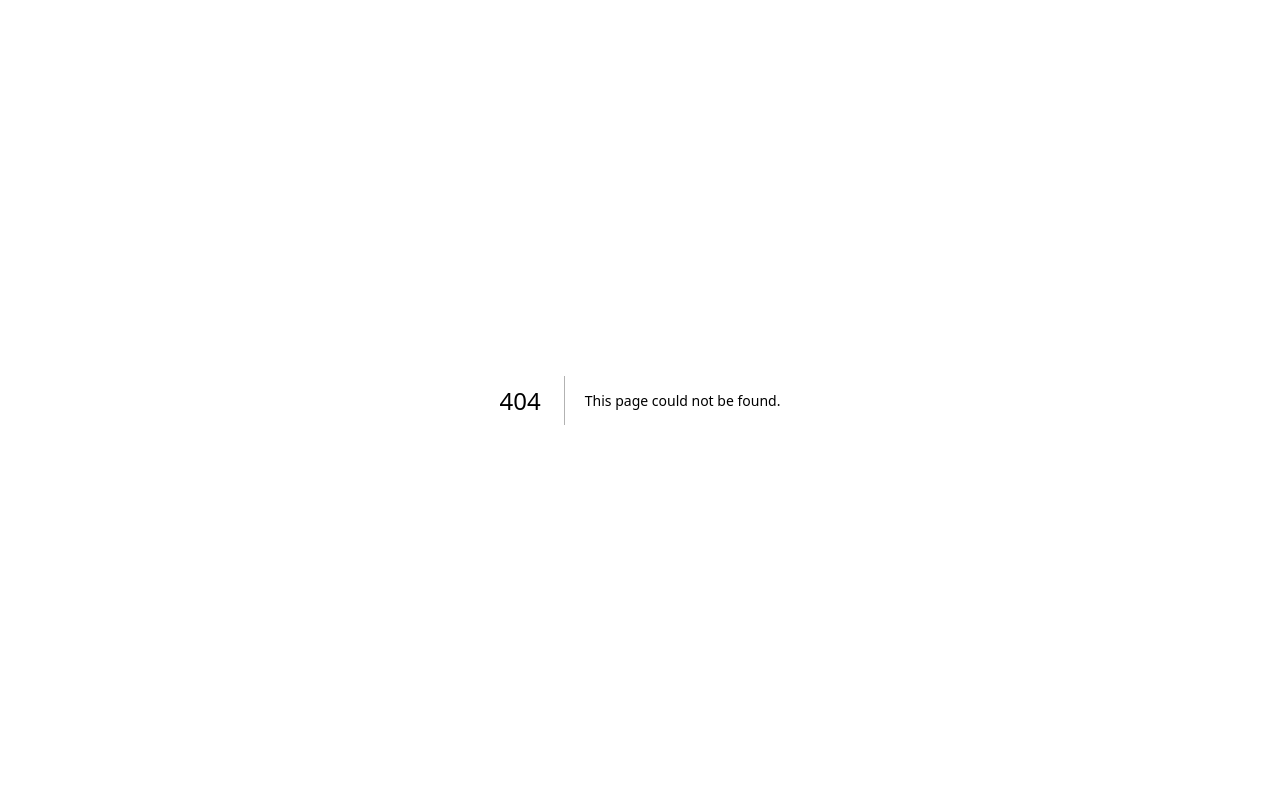
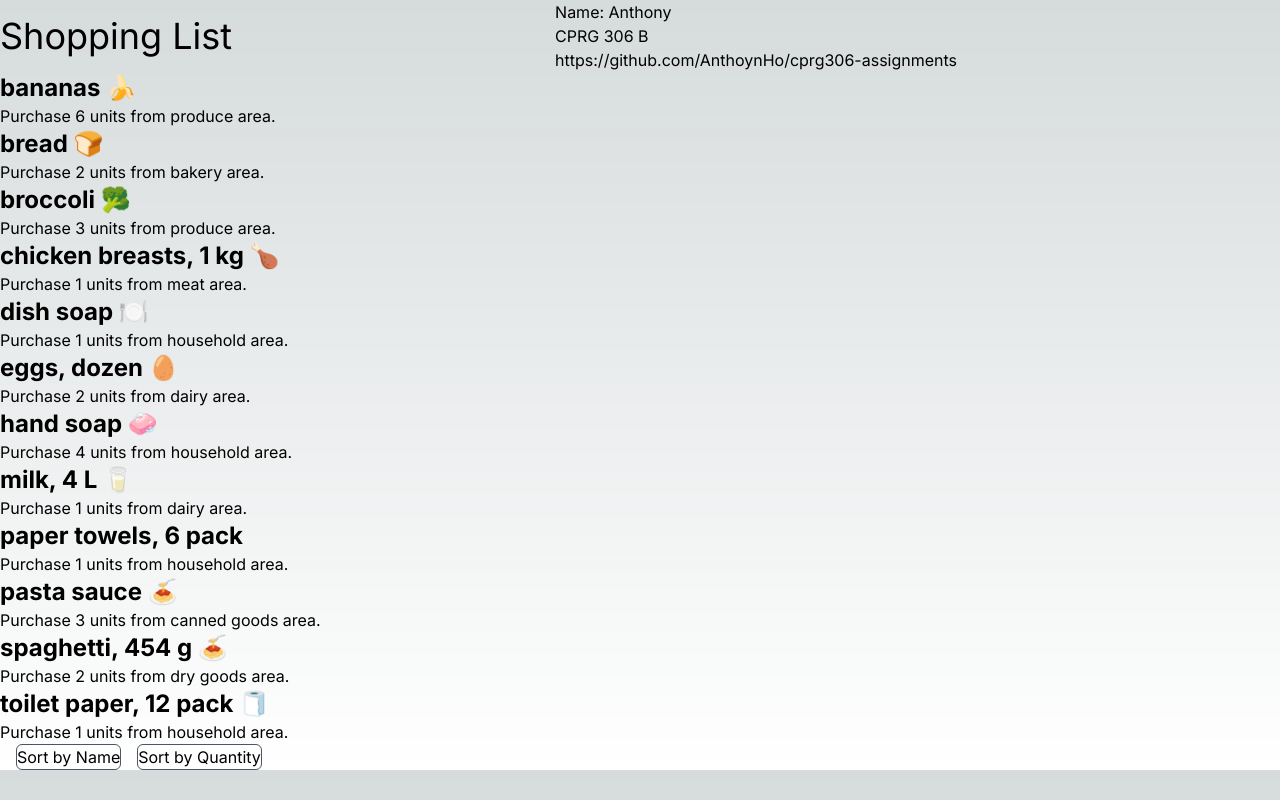
Before and after one commit to AnthoynHo/cprg306-assignments, a Next.js app: page /week5 in a window 1280 px wide. Before the commit this address had no page. Built offline with nearby package versions, Linux system fonts and the light colour scheme.

Commit message:
Week 5
Week 5 assignment done base line

```diff
--- a/app/page.js
+++ b/app/page.js
@@ -18,6 +18,9 @@ export default function Home() {
       <p>
         <Link href="/week4">Week 4</Link>
       </p>
+      <p>
+        <Link href="/week5">Week 5</Link>
+      </p>
       </div>
     </>
   )
--- /dev/null
+++ b/app/week5/item-list.js
@@ -0,0 +1,47 @@
+import Item from "./item";
+import { useState } from "react"
+import itemsData from "./items.json"
+
+export default function ItemList() {
+const [sortBy,setSortBy] = useState("name")
+
+var sortedItems = [...itemsData].sort((a,b) => {
+if (sortBy === "name"){
+    return a.name.localeCompare(b.name)
+} else if (sortBy === "quantity"){
+    return a.quantity - b.quantity
+}
+});
+
+  return(
+    <div>
+        <div>
+            <ul>
+            {sortedItems.map((item) => (
+                <Item
+                key={item.id}
+                name = {item.name}
+                quantity={item.quantity}
+                category={item.category}
+                />
+            ))}
+            </ul>
+        </div>
+        <div>
+            <button
+                onClick={() => setSortBy("name")}
+                className = "border-gray-600 border border-80px rounded-md ml-4 text-white-900"
+            >
+                Sort by Name
+            </button>
+            <button
+                onClick={() => setSortBy("quantity")}
+                className = "border-gray-600 border border-80px rounded-md ml-4 text-white-900"
+            >
+                Sort by Quantity
+            </button>
+        </div>
+    </div>
+  )
+
+}
--- /dev/null
+++ b/app/week5/item.js
@@ -0,0 +1,8 @@
+export default function Item ({name, quantity, category}){
+    return(
+        <div>
+            <h2 className= "text-2xl font-bold">{name}</h2>
+            <p className= "text-base">Purchase {quantity} units from {category} area.</p>
+        </div>
+    )
+    }
--- /dev/null
+++ b/app/week5/items.json
@@ -0,0 +1,74 @@
+[
+    {
+      "id": "1h2GJKH12gkHG31h1H",
+      "name": "milk, 4 L 🥛",
+      "quantity": 1,
+      "category": "dairy"
+    },
+    {
+      "id": "2KJH3k2j3H1k2J3K1H",
+      "name": "bread 🍞",
+      "quantity": 2,
+      "category": "bakery"
+    },
+    {
+      "id": "3h2KJH3k2j3H1k2J3",
+      "name": "eggs, dozen 🥚",
+      "quantity": 2,
+      "category": "dairy"
+    },
+    {
+      "id": "4k2J3K1H2GJKH12gk",
+      "name": "bananas 🍌",
+      "quantity": 6,
+      "category": "produce"
+    },
+    {
+      "id": "5H1h1H2KJH3k2j3H",
+      "name": "broccoli 🥦",
+      "quantity": 3,
+      "category": "produce"
+    },
+    {
+      "id": "6H1k2J3K1H2GJKH1",
+      "name": "chicken breasts, 1 kg 🍗",
+      "quantity": 1,
+      "category": "meat"
+    },
+    {
+      "id": "7gkHG31h1H2KJH3k",
+      "name": "pasta sauce 🍝",
+      "quantity": 3,
+      "category": "canned goods"
+    },
+    {
+      "id": "8j3H1k2J3K1H2GJK",
+      "name": "spaghetti, 454 g 🍝",
+      "quantity": 2,
+      "category": "dry goods"
+    },
+    {
+      "id": "9H12gkHG31h1H2KJ",
+      "name": "toilet paper, 12 pack 🧻",
+      "quantity": 1,
+      "category": "household"
+    },
+    {
+      "id": "10H3k2j3H1k2J3K1",
+      "name": "paper towels, 6 pack",
+      "quantity": 1,
+      "category": "household"
+    },
+    {
+      "id": "11k2J3K1H2GJKH12",
+      "name": "dish soap 🍽️",
+      "quantity": 1,
+      "category": "household"
+    },
+    {
+      "id": "12GJKH12gkHG31h1",
+      "name": "hand soap 🧼",
+      "quantity": 4,
+      "category": "household"
+    }
+  ]
--- /dev/null
+++ b/app/week5/page.js
@@ -0,0 +1,13 @@
+"use client"
+import Header from 'app/Header'
+import ItemList from 'app/week5/item-list'
+
+
+export default function Page() {
+    return(
+        <main>
+            <Header title="Shopping List"/>
+            <ItemList/>
+        </main>
+    )
+}
--- /dev/null
+++ b/app/week6/demo/dog-form.js
@@ -0,0 +1,26 @@
+"use client"
+
+import { useState } from "react"
+
+export default function DogFormDemo(onSubmit) {
+    const [name, setName] = useState("");
+    const [age, setAge] = useState("");
+
+    function handleSubmit(e) {
+        e.PreventDefault();
+        onSubmit(dog);
+    }
+
+    return (
+        <div>
+            <h2>
+                <form onSubmit={handleSubmit}>
+                    <label htmlFor="name">Name</label>
+                    <input className="text-black" id="name" type="text" value={name} onChange={(e) => setName(e.target.value)} />
+                    <label htmlFor="age">Age</label>
+                    <input className="text-black" id="age" type="text" value={age} onChange={(e) => setAge(e.target.value)} />
+                </form>
+            </h2>
+        </div>
+    )
+};
--- /dev/null
+++ b/app/week6/demo/dog-list.js
@@ -0,0 +1,21 @@
+const dogs = [
+    {name: "Snickers", age = 2},
+    {name: "Hugo", age = 8},
+    {name: "Sunny", age = 1},
+    {name: "Barkley", age = 6},
+];
+
+export default function DogList() {
+    return(
+        <div>
+            <h1>Dogs</h1>
+            <ul>
+                {dogs.map(dog,index) => (
+                    <div key={index}>
+                        <Dog name={dog.name} age={dog.age} />
+                    </div>
+                )}
+            </ul>
+        </div>
+    )
+}
--- /dev/null
+++ b/app/week6/demo/page.js
@@ -0,0 +1,27 @@
+import DogList from "./dog";
+
+const dogsData = [
+    {name:"Snickers", age:2},
+    {name:"Hugo", age:8},
+    {name:"Sunny", age:1},
+]
+
+export default function Page() {
+    const [dogs, setDogs] = useState(dogsData);
+
+    function handleSubmit(dog) {
+        alert ('Adding ${dog.name} who is ${dog.age} years old')
+        setDogs([...dogs, dog]);
+    }
+
+    function handleDelete(name){
+        alert ('Deleting ${name}')
+        setDogs(dogs.filter(dog => dog.name !== name));
+    }
+
+<main>
+    <dog-FormDemo onSubmit={(dog) => handleSubmit(dog)} />
+    <DogList dogs={dogs} onDelete = {handleDelete}/>
+</main>
+
+}
```
Also changed, not shown: app/week6/demo/dog.js (added), app/week6/page.js (added).
